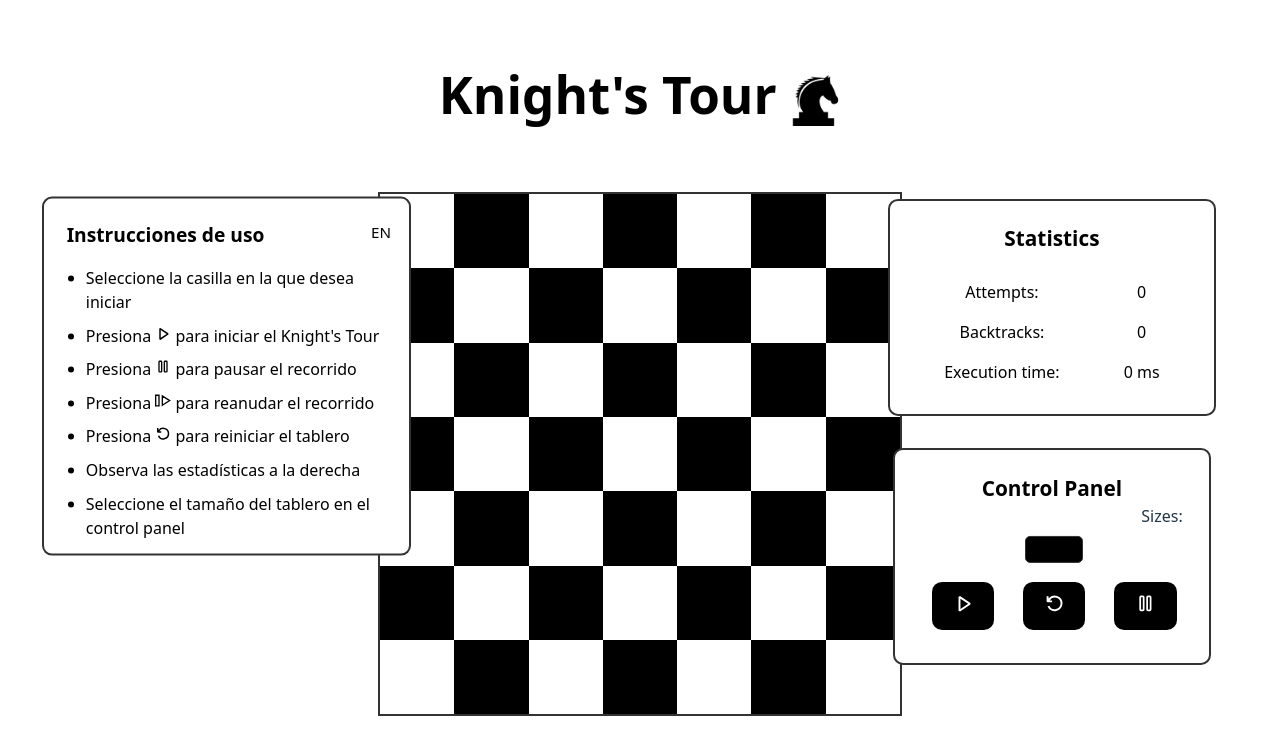
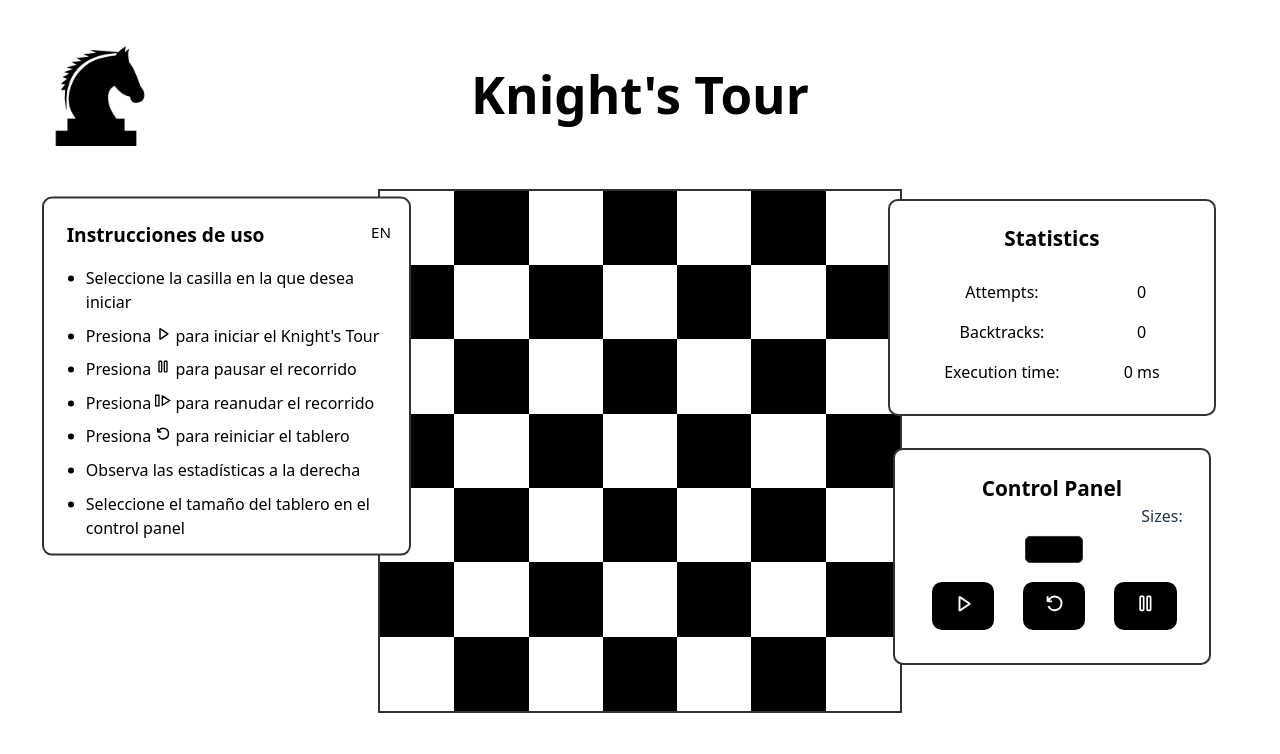
Before and after one commit to HemaniakAE/Heldyis_Derrick_Yeremi_Proyecto-2, a React (Vite) app: page / in a window 1280 px wide. Shown: the top 754 px of the page. Built offline with nearby package versions, Linux system fonts and the light colour scheme.

Commit message:
Agrega un botón para resetear

```diff
--- a/src/App.css
+++ b/src/App.css
@@ -43,6 +43,44 @@ main {
   align-items: center;
 }
 
+.reset-button {
+  position: absolute;
+  left: 50px;
+  top: 12%;
+  width: 100px;
+  height: 100px;
+  transform: translateY(-50%);
+  padding: 8px;
+  background: transparent;
+  border: 1px solid transparent;
+  border-radius: 8px;
+  cursor: pointer;
+  transition: 0.25s;
+  display: flex;
+  align-items: center;
+  justify-content: center;
+}
+
+.reset-button:hover {
+  background: rgba(255, 255, 255, 0.2);
+  box-shadow: 0 0 12px rgba(255, 255, 255, 0.5);
+  transform: translateY(-50%) scale(1.05);
+  border: transparent;
+}
+
+.reset-button img {
+  width: 100px;
+  height: 100px;
+  display: block;
+  filter: invert(1);
+}
+
 .card {
   padding: 2em;
 }
+
+@media (prefers-color-scheme: light) {
+  .reset-button img {
+    filter: invert(0);
+  }
+}
--- a/src/App.jsx
+++ b/src/App.jsx
@@ -5,6 +5,7 @@ import ChessBoard from './Components/ChessBoard'
 import StatsBoard from './Components/StatsBoard'
 import ControlPanel from './Components/ControlPanel'
 import Instructions from './Components/Instructions'
+import ResetButton from './Components/ResetButton'
 
 function App() {
   const [paused, setPaused] = useState(false);
@@ -14,9 +15,19 @@ function App() {
   const handleStart = () => {};   // función vacía temporal
   const handleReboot = () => {};  // función vacía temporal
 
+  const resetearTodo = () => {
+    setLimit("");
+    setNumbers([]);
+    setInitialPop([]);
+    setBestSolution([]);
+    setBestSum(null);
+    setBestGen(null);
+  };
+
   return (
     <div className="App">
       <Header />
+      <ResetButton onReset={resetearTodo} />
       <div className="left-area">
         <Instructions />
       </div>
--- a/src/Components/Header.jsx
+++ b/src/Components/Header.jsx
@@ -2,13 +2,7 @@ function Header() {
   return (
     <header className="header">
       <h1>
-        Knight's Tour{' '}
-        <img
-          src="/caballo_logo.png"
-          alt="Caballo logo"
-          className="header-logo"
-          style={{ height: "1em", verticalAlign: "middle" }}
-        />
+        Knight's Tour
         </h1>
     </header>
   )
--- /dev/null
+++ b/src/Components/ResetButton.jsx
@@ -0,0 +1,9 @@
+function ResetButton({ onReset }) {
+  return (
+    <button className="reset-button" onClick={onReset}>
+      <img src="/caballo_logo.png" alt="Reset" />
+    </button>
+  );
+}
+
+export default ResetButton;
```
